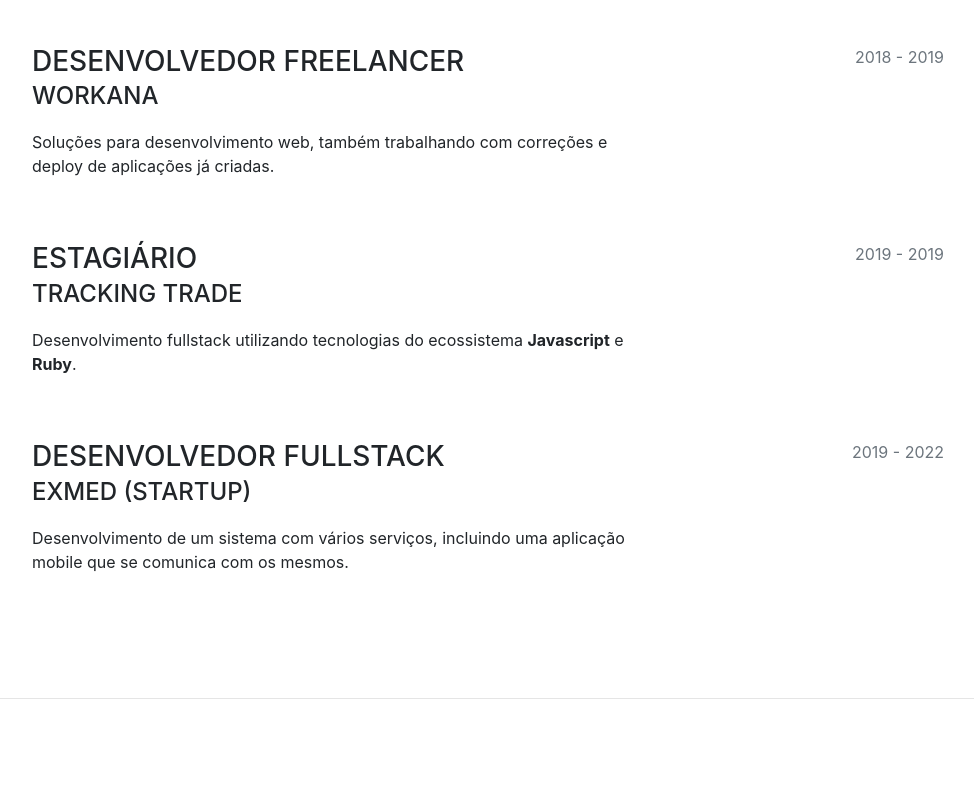
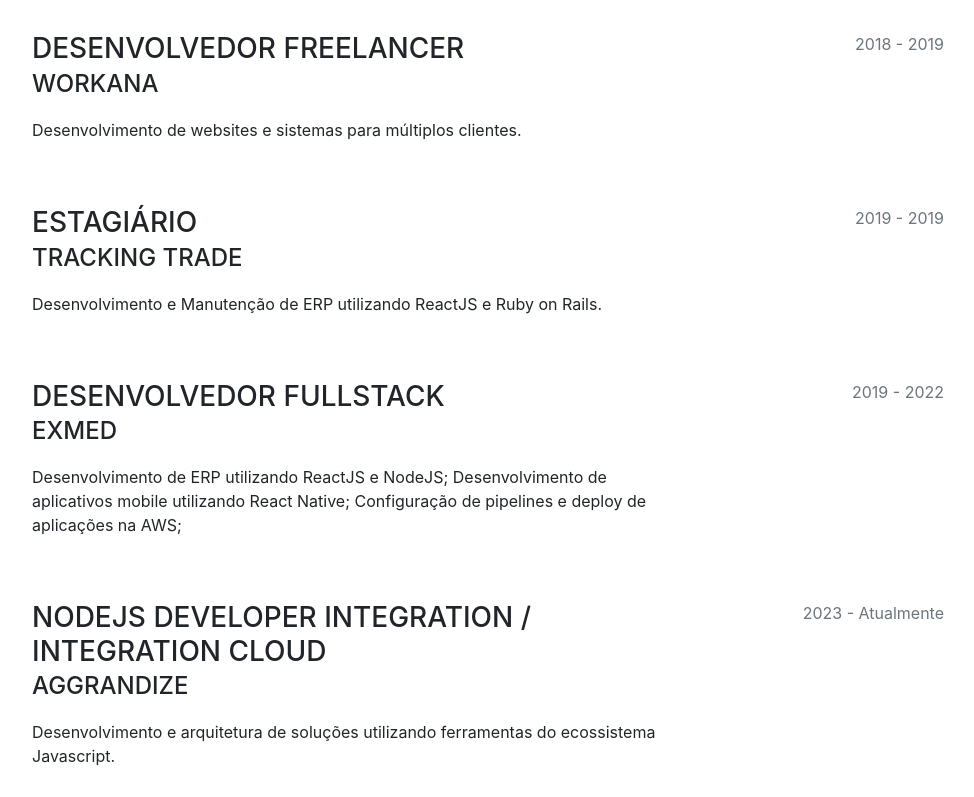
Before and after one commit to joalisonpereira/joalisonpereira.github.io, a website with bundled scripts: page index.html in a window 1280 px wide. Shown: the part 903-1700 px from the top of the page, without its empty margins (288-1262 px from the left). Built offline with nearby package versions, Linux system fonts and the light colour scheme; a web font is replaced by a local one.

Commit message:
modify xp

```diff
--- a/index.html
+++ b/index.html
@@ -133,8 +133,7 @@
               <h3 class="mb-0">Desenvolvedor Freelancer</h3>
               <div class="subheading mb-3">Workana</div>
               <p>
-                Soluções para desenvolvimento web, também trabalhando com
-                correções e deploy de aplicações já criadas.
+                Desenvolvimento de websites e sistemas para múltiplos clientes.
               </p>
             </div>
             <div class="resume-date text-md-right">
@@ -146,8 +145,8 @@
               <h3 class="mb-0">Estagiário</h3>
               <div class="subheading mb-3">Tracking Trade</div>
               <p>
-                Desenvolvimento fullstack utilizando tecnologias do ecossistema
-                <strong>Javascript</strong> e <strong>Ruby</strong>.
+                Desenvolvimento e Manutenção de ERP utilizando ReactJS e Ruby on
+                Rails.
               </p>
             </div>
             <div class="resume-date text-md-right">
@@ -157,14 +156,30 @@
           <div class="resume-item d-flex flex-column flex-md-row mb-5">
             <div class="resume-content mr-auto">
               <h3 class="mb-0">Desenvolvedor Fullstack</h3>
-              <div class="subheading mb-3">Exmed (Startup)</div>
+              <div class="subheading mb-3">Exmed</div>
               <p>
-                Desenvolvimento de um sistema com vários serviços, incluindo uma
-                aplicação mobile que se comunica com os mesmos.
+                Desenvolvimento de ERP utilizando ReactJS e NodeJS;
+                Desenvolvimento de aplicativos mobile utilizando React Native;
+                Configuração de pipelines e deploy de aplicações na AWS;
               </p>
             </div>
             <div class="resume-date text-md-right">
               <span class="text-muted">2019 - 2022</span>
+            </div>
+          </div>
+          <div class="resume-item d-flex flex-column flex-md-row mb-5">
+            <div class="resume-content mr-auto">
+              <h3 class="mb-0">
+                NodeJS Developer Integration / Integration Cloud
+              </h3>
+              <div class="subheading mb-3">Aggrandize</div>
+              <p>
+                Desenvolvimento e arquitetura de soluções utilizando ferramentas
+                do ecossistema Javascript.
+              </p>
+            </div>
+            <div class="resume-date text-md-right">
+              <span class="text-muted">2023 - Atualmente</span>
             </div>
           </div>
         </div>
```
